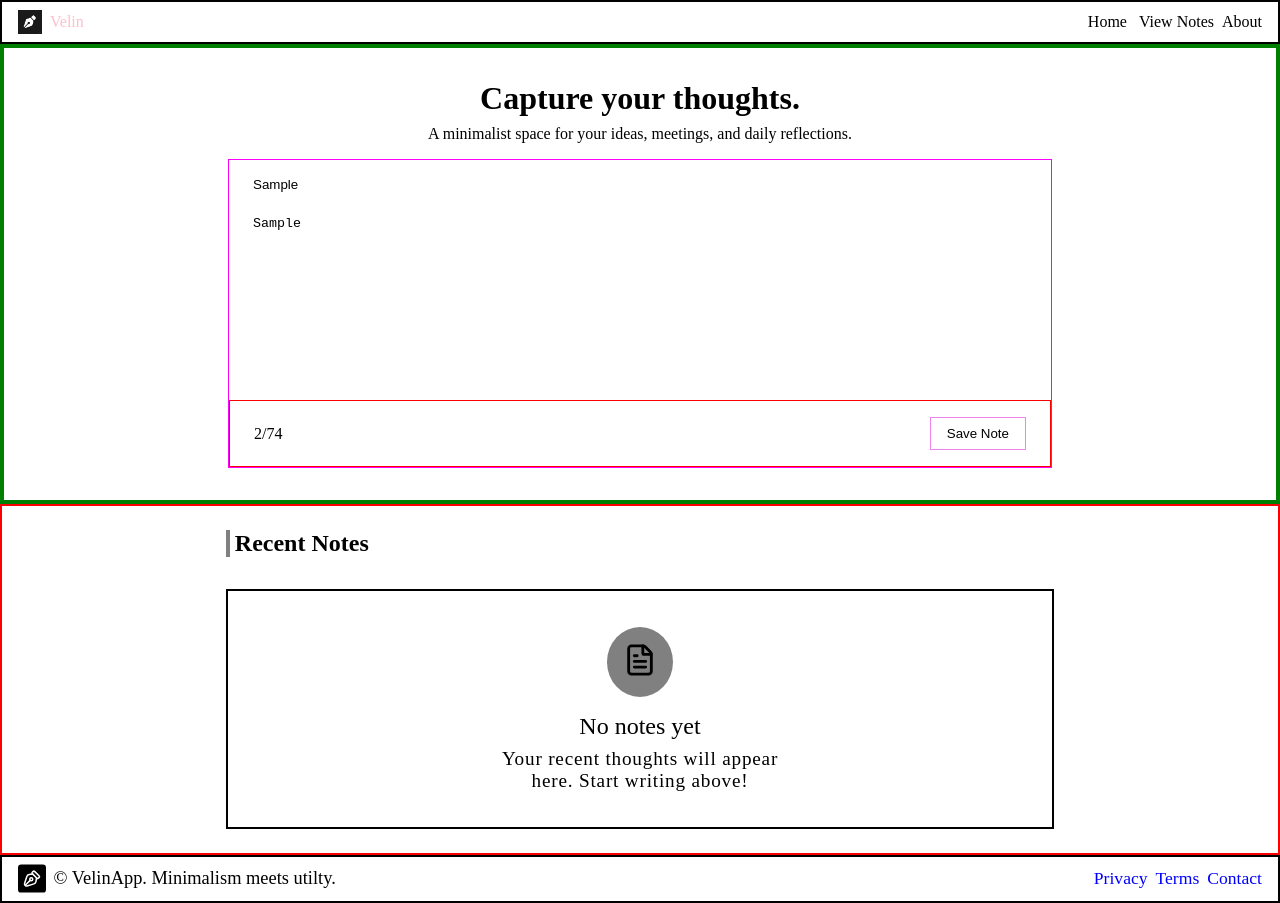
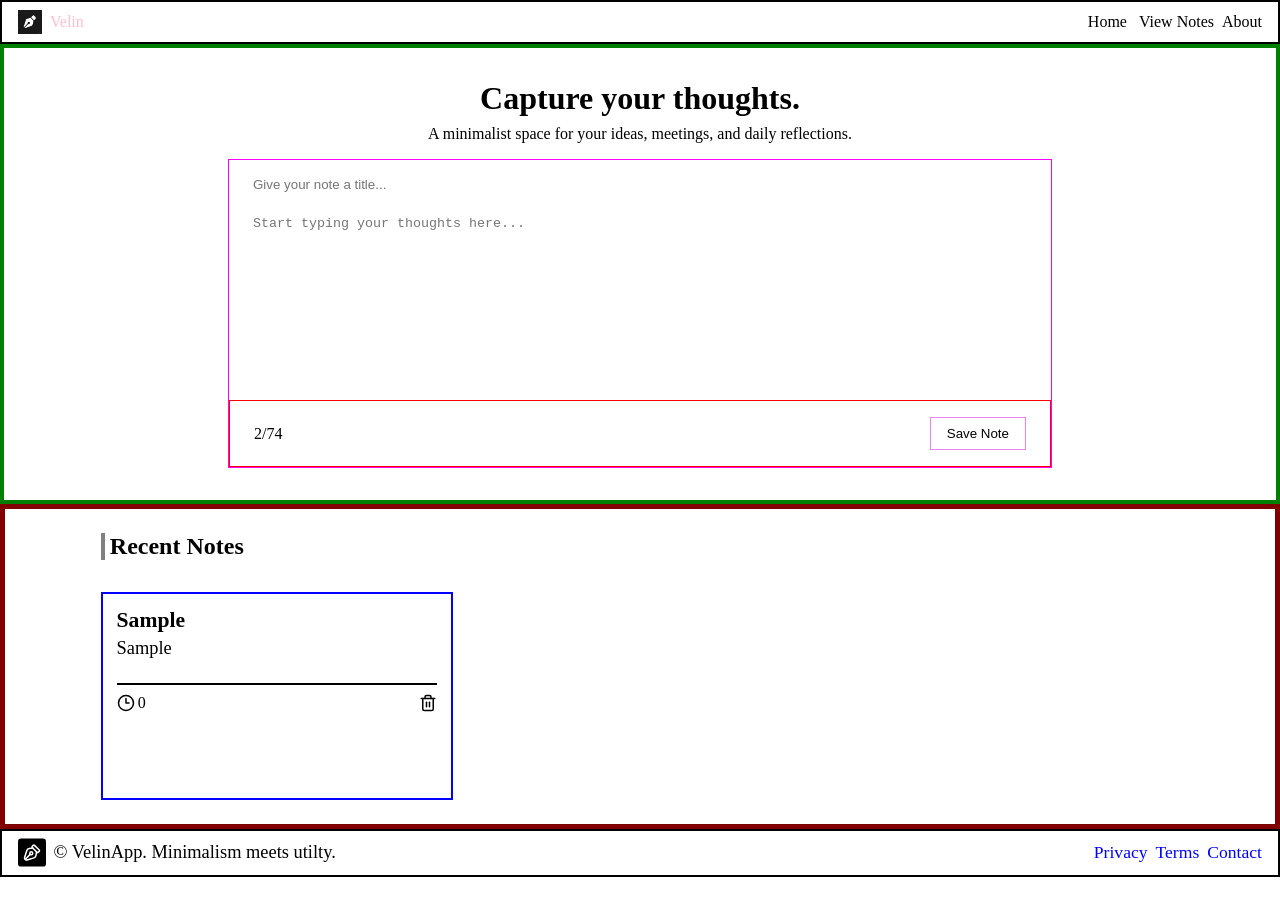
Before and after one commit to noman-codes1/Velin-App, a React (Vite) app: page / in a window 1280 px wide. Both pictures are taken after typing "Sample", "Sample" into the empty fields and a click on the button "Save Note". After the commit the page ends 877 px from the top, so only its background shows below. Built offline with nearby package versions, Linux system fonts and the light colour scheme.

Commit message:
Finished Important Functionality for Home Page

```diff
--- a/src/components/NotepadEditor.jsx
+++ b/src/components/NotepadEditor.jsx
@@ -1,8 +1,51 @@
 import React from "react";
 import styles from "../styles/NotepadEditor.module.css";
+import { useState, useEffect } from "react";
+import RecentHistory from "./RecentHistory";
 
 const NotepadEditor = () => {
+  const [title, setTitle] = useState("");
+  const [desc, setDesc] = useState("");
+  const [isDataPresent, setIsDataPresent] = useState(false)
+  const [dataNote, setDataNote] = useState(JSON.parse(localStorage.getItem("noteData")) || [])
+
+  const handleSubmit = () => {
+
+    //getting old data and merging it with new data basically replacing
+    //a whole array because array gets replaced
+    const oldNote = dataNote
+    const newNote = {
+      id : crypto.randomUUID(),
+      userTitle : title,
+      userDescr : desc,
+      createdAt : Date.now()
+    }
+    const updatedArray = [...oldNote, newNote]
+    localStorage.setItem("noteData", JSON.stringify(updatedArray))
+    setDataNote(updatedArray)
+    console.log(dataNote)
+
+    //reseting the state
+    setTitle("")
+    setDesc("")
+
+    //knowing the data was submitted
+    alert("Data is successfully saved")
+
+    //changing the UI state of the Recent History when submit
+    //button is clicked (Not Present UI vs Present UI)
+    setIsDataPresent(true)
+  };
+
+  //to toggle the UI in the 'Recent History' for the first time
+  useEffect(() => {
+    setIsDataPresent(!!JSON.parse(localStorage.getItem("noteData")))
+  }, [])
+
+
   return (
+    <div>
+      {/* This is part of NoteEditor component */}
       <div className={styles.component_border}>
         <h1 className={styles.heading}>Capture your thoughts.</h1>
         <p className={styles.dialog}>
@@ -11,21 +54,29 @@ const NotepadEditor = () => {
         <form action="" className={styles.editor}>
           <input
             type="text"
+            value={title}
+            onChange={(e) => setTitle(e.target.value)}
             placeholder="Give your note a title..."
           />
           <textarea
             name="description"
             id=""
+            value={desc}
+            onChange={(e) => setDesc(e.target.value)}
             placeholder="Start typing your thoughts here..."
           ></textarea>
           <div>
             <p>2/74</p>
-          <button type="button">
+            <button type="button" onClick={handleSubmit}>
               Save Note
             </button>
           </div>
         </form>
       </div>
+
+      {/* Putting here a dynamic content */}
+      <RecentHistory isPresent={isDataPresent} dataArray={dataNote}/>
+    </div>
   );
 };
 
--- a/src/components/RecentCard.jsx
+++ b/src/components/RecentCard.jsx
@@ -3,19 +3,22 @@ import { Trash } from "lucide-react";
 import { Clock3 } from "lucide-react";
 import styles from '../styles/RecentCard.module.css'
 
-const RecentCard = () => {
+const RecentCard = ({cardData}) => {
+console.log("The card data is ", cardData)
+const currentTime = Date.now() - cardData.createdAt
+
   return (
     <div className={styles.component_border}>
-      <h3 className={styles.user_title}>Product Strategy Q3</h3>
+      <h3 className={styles.user_title}>{cardData.userTitle}</h3>
       <p className={styles.user_description}>
-        {/* {dataOne.userDescription} */}
+        {cardData.userDescr}
       </p>
       <div className={styles.container}>
         <div className={styles.time}>
             <div>
                 <Clock3 size={18}/>
             </div>
-            <p>2 mins ago</p>
+            <p>{currentTime}</p>
         </div>
         <div className={styles.icon_wrapper}>
           <Trash size={18}/>
--- a/src/components/RecentHistory.jsx
+++ b/src/components/RecentHistory.jsx
@@ -3,9 +3,11 @@ import { FileText } from "lucide-react";
 import styles from "../styles/RecentHistory.module.css";
 import RecentCard from "./RecentCard";
 
-const RecentHistory = ({ isPresent }) => {
+const RecentHistory = ({ isPresent, dataArray }) => {
+  console.log(dataArray[dataArray.length-1])
 
   return (
+    // checking which one to render
     <div
       className={
         !isPresent
@@ -14,6 +16,8 @@ const RecentHistory = ({ isPresent }) => {
       }
     >
       <h2 className={styles.heading}>Recent Notes</h2>
+
+      {/* This will render based on conditons coming from upper tree */}
       {!isPresent ? (
         <div className={styles.container}>
           <div className={styles.icon_wrapper}>
@@ -26,9 +30,11 @@ const RecentHistory = ({ isPresent }) => {
         </div>
       ) : (
         <div className={styles.card}>
-          <RecentCard />
-          <RecentCard />
-          <RecentCard />
+          {/* This helps to get the fill exact data in the card and
+          also do the sorting stuff */}
+          {dataArray.slice(-3).reverse().map((noteObject)=>{
+            return <RecentCard key={noteObject.id} cardData={noteObject}/>
+          })}
         </div>
       )}
     </div>
--- a/src/pages/Home.jsx
+++ b/src/pages/Home.jsx
@@ -1,7 +1,6 @@
 import React from "react";
 import Navbar from "../components/Navbar";
 import NotepadEditor from "../components/NotepadEditor";
-import RecentHistory from "../components/RecentHistory";
 import Footer from "../components/Footer";
 
 const Home = () => {
@@ -11,7 +10,6 @@ const Home = () => {
     <div>
       <Navbar />
       <NotepadEditor />
-      <RecentHistory isPresent={isDataPresent} />
       <Footer />
     </div>
   );
```
Lines whose indentation alone changed are shown as unchanged.
